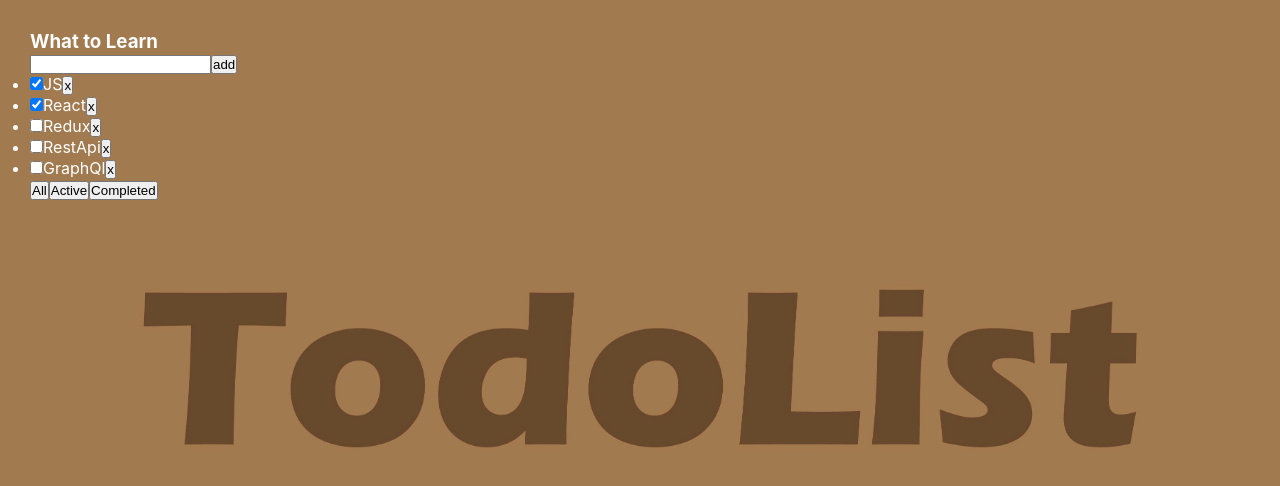
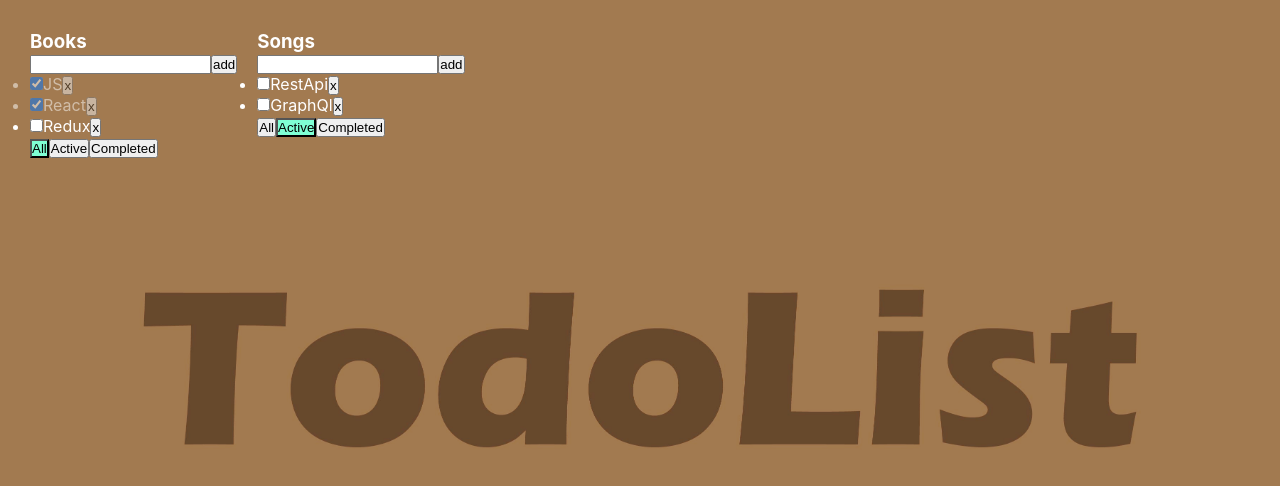
Before and after one commit to kafarzada/TodoList, a React (Create React App) app: page / in a window 1280 px wide. Shown: the top 486 px of the page. Built offline with nearby package versions, Linux system fonts and the light colour scheme.

Commit message:
добавлние несколько todolistov

```diff
--- a/src/App.css
+++ b/src/App.css
@@ -34,3 +34,26 @@
 .App > div {
   margin-right: 50px;
 }
+
+
+
+.error {
+  border: 1px solid red;
+}
+
+.error-message {
+  color: red;
+}
+
+.active-filter {
+  background-color: aquamarine;
+}
+
+.is-Done {
+  opacity: .5;
+}
+
+.app__inner {
+  display: flex;
+  flex-direction: row;
+}
--- a/src/App.tsx
+++ b/src/App.tsx
@@ -9,49 +9,131 @@ type TaskType = {
     isDone: boolean,
     title: string
 }
+
+type TodoListType = {
+    id: string
+    title: string
+    filter: FilterValueType
+}
+
 function App() {
 
-    let [tasks, setTasks] = useState <Array<TaskType>>([
-        {id: v1(), title: "JS", isDone: true},
-        {id: v1(), title: "React", isDone: true},
-        {id: v1(), title: "Redux", isDone: false},
-        {id: v1(), title: "RestApi", isDone: false},
-        {id: v1(), title: "GraphQl", isDone: false}
-    ]);
+    let todoListId1 = v1();
+    let todoListId2 = v1();
+
+    let [todoLists, setTodoLists] = useState<Array<TodoListType>>([
+        {id: todoListId1, title: "Books", filter: "all"},
+        {id: todoListId2, title: "Songs", filter: "active"},
+    ])
+
+    let [tasks, setTasks] = useState({
+        [todoListId1] : [
+            {id: v1(), title: "JS", isDone: true},
+            {id: v1(), title: "React", isDone: true},
+            {id: v1(), title: "Redux", isDone: false},
+        ],
+
+        [todoListId2] : [
+            {id: v1(), title: "RestApi", isDone: false},
+            {id: v1(), title: "GraphQl", isDone: false}
+        ]
+    });
 
 
-    let [filter, setFilter] = useState<FilterValueType>("all");
-    let tasksForTodoList = tasks;
+    function changeStatus(id: string, isDone: boolean, taskId:string) {
+        let todoListTasks = tasks[taskId]
+        let task = todoListTasks.find( item => item.id === id );
+        if(task) {
+            task.isDone = isDone
+            setTasks({...tasks})
+        }
+
+          // новый массив
+    }
+
+   // let [filter, setFilter] = useState<FilterValueType>("all");
+    //let tasksForTodoList = tasks;
 
 
-    function removeTask(id: string) {
-        let filteredTasks = tasks.filter(t => t.id !== id);
-        setTasks(filteredTasks);
+    function removeTask(id: string, todoListId:string) {
+        let todoListTasks = tasks[todoListId]
+        tasks[todoListId] = todoListTasks.filter(t => t.id !== id);
+        setTasks({...tasks});
     }
 
-    function changeFilter(value: FilterValueType) {
-        setFilter(value);
+
+
+    function addTask(title: string, todoListId:string) {
+        let newTask = {id: v1(), title: title, isDone: false};
+        let todoListTasks = tasks[todoListId];
+        tasks[todoListId] = [newTask, ...todoListTasks]
+        setTasks({...tasks})
     }
 
-    function addTask(title: string) {
-        let newTask = {id: v1(), title: title, isDone: false};
-        setTasks([newTask, ...tasks])
+    function changeFilter(id: string, value: FilterValueType) {
+        let todolist = todoLists.find(item => item.id === id)
+        if(todolist) {
+            todolist.filter = value
+            setTodoLists([...todoLists])
+        }
     }
 
-    if(filter === "active") {
-        tasksForTodoList = tasks.filter(t => t.isDone === false)
-    }
+    // if(filter === "active") {
+    //     tasksForTodoList = tasks.filter(t => t.isDone === false)
+    // }
 
-    if(filter === "completed") {
-        tasksForTodoList = tasks.filter(t => t.isDone === true)
-    }
+    // if(filter === "completed") {
+    //     tasksForTodoList = tasks.filter(t => t.isDone === true)
+    // }
 
 
 
     return (
         <div className="App">
             <div className="container">
-              <TodoList title={"What to Learn"} tasks={tasksForTodoList} removeTask={removeTask} changeFilter={changeFilter} addTask={addTask}/>
+                <div className={"app__inner"}>
+
+                {
+                    todoLists.map( item => {
+                        let allTasks = tasks[item.id]
+                        let tasksForTodoList = allTasks;
+
+                        if(item.filter === "active") {
+                            tasksForTodoList = allTasks.filter(t => t.isDone === false)
+                        }
+
+                        if(item.filter === "completed") {
+                            tasksForTodoList = allTasks.filter(t => t.isDone === true)
+                        }
+
+                        return (
+                            <TodoList
+                                key={item.id}
+                                id={item.id}
+                                title={item.title}
+                                tasks={tasksForTodoList}
+                                removeTask={removeTask}
+                                changeFilter={changeFilter}
+                                addTask={addTask}
+                                changeTaskStauts = {changeStatus}
+                                filter={item.filter}
+                            />
+                        )
+                    })
+                }
+
+
+              {/* <TodoList title={"What to Learn"}
+                        tasks={tasksForTodoList}
+                        removeTask={removeTask}
+                        changeFilter={changeFilter}
+                        addTask={addTask}
+                        changeTaskStauts = {changeStatus}
+                        filter={filter}
+             /> */}
+
+
+               </div>
             </div>
         </div>
     );
--- /dev/null
+++ b/src/TodoList.module.css
@@ -0,0 +1,3 @@
+.todoList_inner {
+    margin-right: 20px;
+}
--- a/src/TodoList.tsx
+++ b/src/TodoList.tsx
@@ -1,5 +1,6 @@
-import React, { useState } from 'react';
+import React, { useState, ChangeEvent, KeyboardEvent } from 'react';
 import { FilterValueType } from './App'
+import s from './TodoList.module.css'
 
 type TaskType = {
     id: string,
@@ -8,11 +9,14 @@ type TaskType = {
 }
 
 type PropsType = {
-    title: string,
-    tasks: Array<TaskType>,
-    removeTask: (id: string) => void,
-    changeFilter: (value: FilterValueType ) => void,
-    addTask: (title: string) => void,
+    id:string
+    title: string
+    tasks: Array<TaskType>
+    removeTask: (id: string, todoListId:string)                    => void
+    changeFilter: (id: string, value: FilterValueType )            => void
+    addTask: (title: string, todoListId:string)                    => void
+    changeTaskStauts: (id: string, isDone: boolean, taskId:string) => void
+    filter: FilterValueType
 }
 
 
@@ -20,37 +24,68 @@ type PropsType = {
 const TodoList = (props: PropsType) => {
 
     let [title, setTitle] = useState<string>("");
+    let [error, setError] =useState<string | null>(null)
 
 
     let jsxTasks = props.tasks.map(t => {
-        return <li key={t.id}>
-                    <input type="checkbox" checked={t.isDone}/>
+        return <li key={t.id} className={t.isDone ? "is-Done" : ""}>
+                    <input type="checkbox"
+                            onChange={(e) => {props.changeTaskStauts(t.id, e.currentTarget.checked, props.id)}}
+                            checked={t.isDone}/>
                     <span>{t.title}</span>
-                    <button onClick={() => { props.removeTask(t.id) } }>x</button>
+                    <button onClick={() => { props.removeTask(t.id, props.id) } }>x</button>
               </li>
     });
 
 
-    const onAddTask = (title: string) => {
-        props.addTask(title)
-        setTitle("")
+    const onAddTaskClick = () => {
+        if((title.trim()) !== "") {
+            props.addTask(title.trim(), props.id)
+            setTitle("")
+        } else {
+            setError("Title is required")
+        }
+
     }
 
+    const onAllChangeFilter = () => { props.changeFilter( props.id, "all"); }
+    const onActiveChangeFilter = () => {  props.changeFilter( props.id, "active"); }
+    const onCompletedlChangeFilter = () => { props.changeFilter( props.id, "completed"); }
+    const onTitleChange = (e: ChangeEvent<HTMLInputElement>) => { setTitle(e.currentTarget.value) }
+    const onKeyPressAddTask = (e: KeyboardEvent) => {
+        setError(null)
+        if(e.charCode === 13) {
+            onAddTaskClick()
+        }
+    }
 
     return (
-        <div>
+        <div className={s.todoList_inner}>
             <h3>{props.title}</h3>
             <div>
-                <input type="text" value={title} onChange={(e) => { setTitle(e.currentTarget.value) }} />
-                <button onClick={() => { onAddTask(title) }}>add</button>
+                <input
+                    type="text"
+                    value={title}
+                    onChange={ (e) => { onTitleChange(e) }}
+                    onKeyPress={ (e) => { onKeyPressAddTask(e) }}
+                    className={error ? "error": ""}
+                />
+
+                <button onClick={() => { onAddTaskClick() }}>add</button>
+                 {error && <div className="error-message">{error}</div> }
             </div>
             <ul>
                 { jsxTasks }
             </ul>
             <div>
-                <button onClick={() => { props.changeFilter("all"); }}>All</button>
-                <button onClick={() => { props.changeFilter("active"); }}>Active</button>
-                <button onClick={() => { props.changeFilter("completed"); }}>Completed</button>
+                <button className={props.filter === "all" ? "active-filter" : ""}
+                         onClick={() => { onAllChangeFilter() }}>All</button>
+
+                <button className={props.filter === "active" ? "active-filter" : ""}
+                        onClick={() => { onActiveChangeFilter() }}>Active</button>
+
+                <button className={props.filter === "completed" ? "active-filter" : ""}
+                         onClick={() => { onCompletedlChangeFilter() }}>Completed</button>
             </div>
         </div>
     )
```
